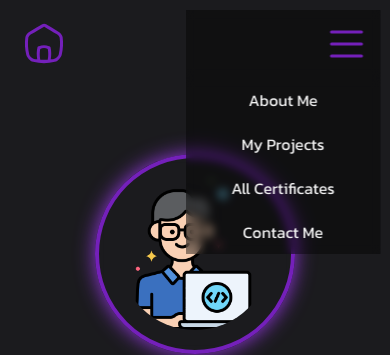
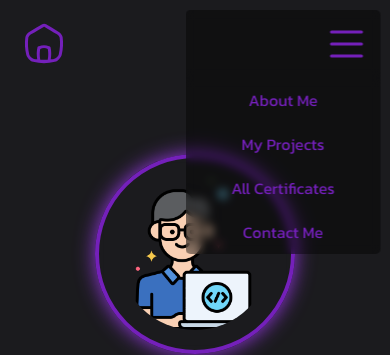
Before and after one commit to Vladdddy/VladyslavBukator_Portfolio, a plain HTML site: page index.html in a window 390 px wide. Both pictures are taken after a click on the link 346 px from the left and 47 px from the top of the page. Shown: the top 355 px of the page. Drawn offline with Linux system fonts and the light colour scheme.

Commit message:
sidemenu

```diff
--- a/styles.css
+++ b/styles.css
@@ -1846,6 +1846,7 @@ body {
         background-color: #00000068;
         backdrop-filter: blur(5px);
         animation: backgroundMobile 2s;
+        border-radius: 5px 5px 0 0;
     }
 
     .side-content {
@@ -1864,11 +1865,12 @@ body {
         backdrop-filter: blur(5px);
         animation: slideLeftMobile 1s;
         overflow: hidden;
+        border-radius: 0 0 5px 5px;
     }
 
     .side-content a {
         text-decoration: none;
-        color: #f1f1f1;
+        color: var(--main-color);
     }
 
 
```
